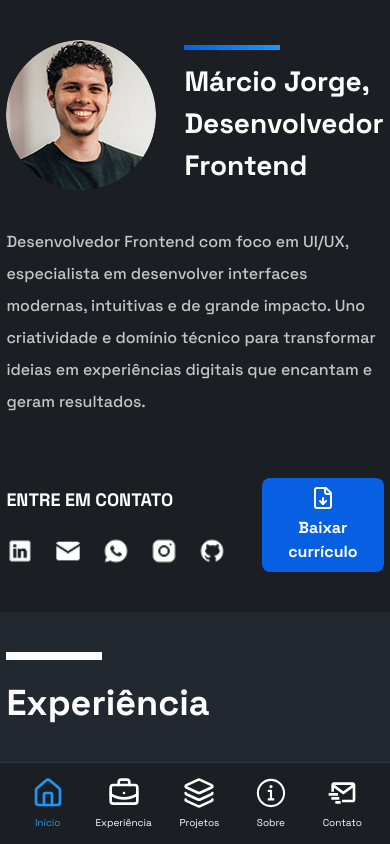
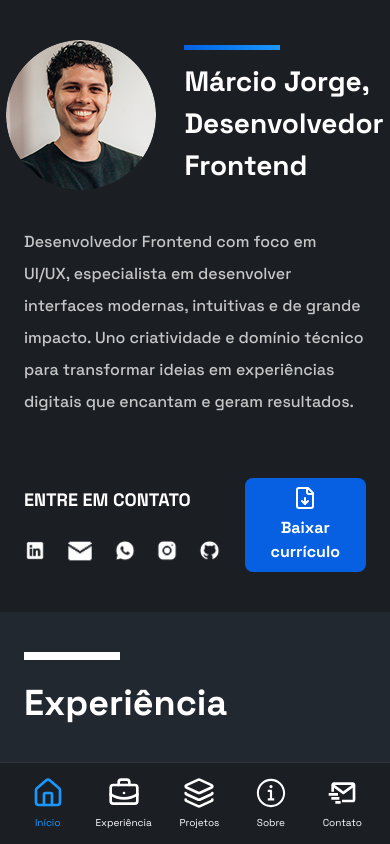
Before and after one commit to MarcioJorgeMelo/portfolio, a Next.js app: page / in a window 390 px wide. Built offline with nearby package versions, Linux system fonts and the light colour scheme.

Commit message:
fix: change style to remove horizontal scroll on mobile

```diff
--- a/src/app/layout.tsx
+++ b/src/app/layout.tsx
@@ -44,7 +44,7 @@ export default function RootLayout({
 
         <main className="w-full h-screen flex flex-col items-center">
           <div
-            className="w-full h-full flex flex-col items-center overflow-y-auto"
+            className="w-full h-full flex flex-col overflow-y-auto"
             style={{
               scrollbarWidth: "none",
               msOverflowStyle: "none",
```
